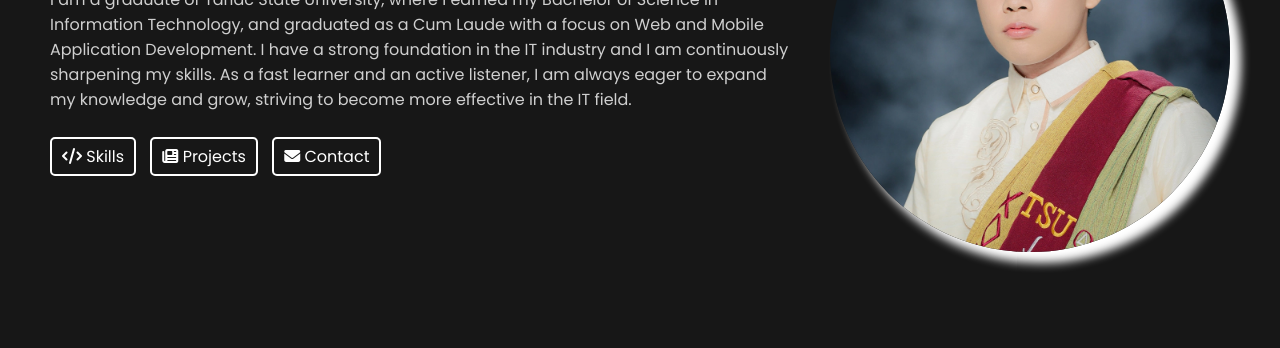
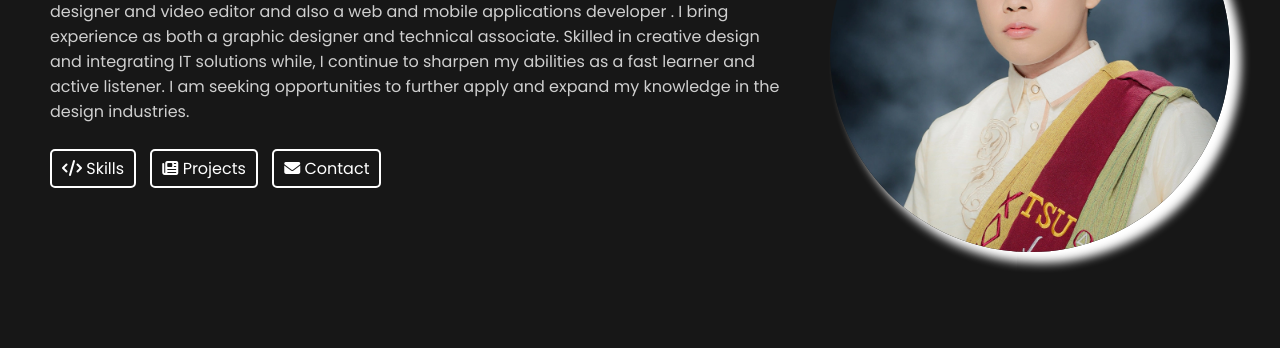
Before and after one commit to iamrogine/portfolio, a plain HTML site: page index.html in a window 1280 px wide. Shown: the part 278-626 px from the top of the page. Drawn offline with Linux system fonts and the light colour scheme.

Commit message:
CHANGED SUMMARY OF INTRODUCTION

```diff
--- a/index.html
+++ b/index.html
@@ -43,10 +43,7 @@
         <section class="hero-section">
             <div class="text">
               <h2>Hello, I'm Rogine Alamo</h2>
-              <p>I am a graduate of Tarlac State University, where I earned my Bachelor of Science in Information Technology,
-                and graduated as a Cum Laude with a focus on Web and Mobile Application Development. I have a strong foundation
-                 in the IT industry and I am continuously sharpening my skills. As a fast learner and an active listener,
-                 I am always eager to expand my knowledge and grow, striving to become more effective in the IT field.</p>
+              <p>With a strong foundation in Information Technology and expertise in both as a graphic designer and video editor and also a web and mobile applications developer . I bring experience as both a graphic designer and technical associate. Skilled in creative design and integrating IT solutions while, I continue to sharpen my abilities as a fast learner and active listener. I am seeking opportunities to further apply and expand my knowledge in the design industries.</p>
 
               <div class="links">
                 <a href="#skills">
```
